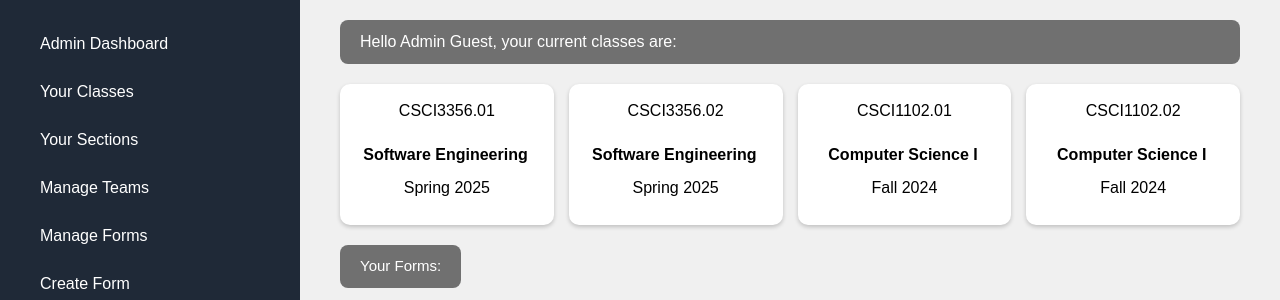
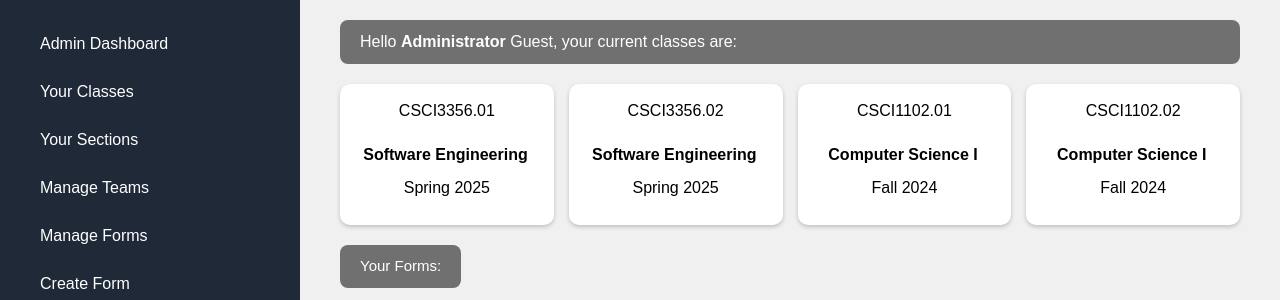
Before and after one commit to varun-singh26/PeerSight, a Django app: page /admin_landing/ in a window 1280 px wide. Shown: the top 300 px of the page. Run offline with Django 4.2, Linux system fonts and the light colour scheme; some libraries are stand-ins or nearby versions.

Commit message:
bolded Student and Admin in dashboard pages

```diff
--- a/PeerSight/main/templates/main/admin.html
+++ b/PeerSight/main/templates/main/admin.html
@@ -116,7 +116,7 @@
 
 {% block content %}
 <div class = "dashboard-container">
-     <h2>Hello Admin {{ username }}, your current classes are:</h2>
+     <h2>Hello <strong> Administrator </strong> {{ username }}, your current classes are:</h2>
 
     <div class = "card-container">
         <div class = class-card>
--- a/PeerSight/main/templates/main/landing_user.html
+++ b/PeerSight/main/templates/main/landing_user.html
@@ -82,7 +82,7 @@
 
 {% block content %}
 <div class="dashboard-container">
-    <h2>Hello {{ username }}, your current assigned items are:</h2>
+    <h2>Hello <strong> Student </strong> {{ username }}, your current assigned items are:</h2>
 
     <div class="assigned-items">
         {% if assigned_tasks %}
```
